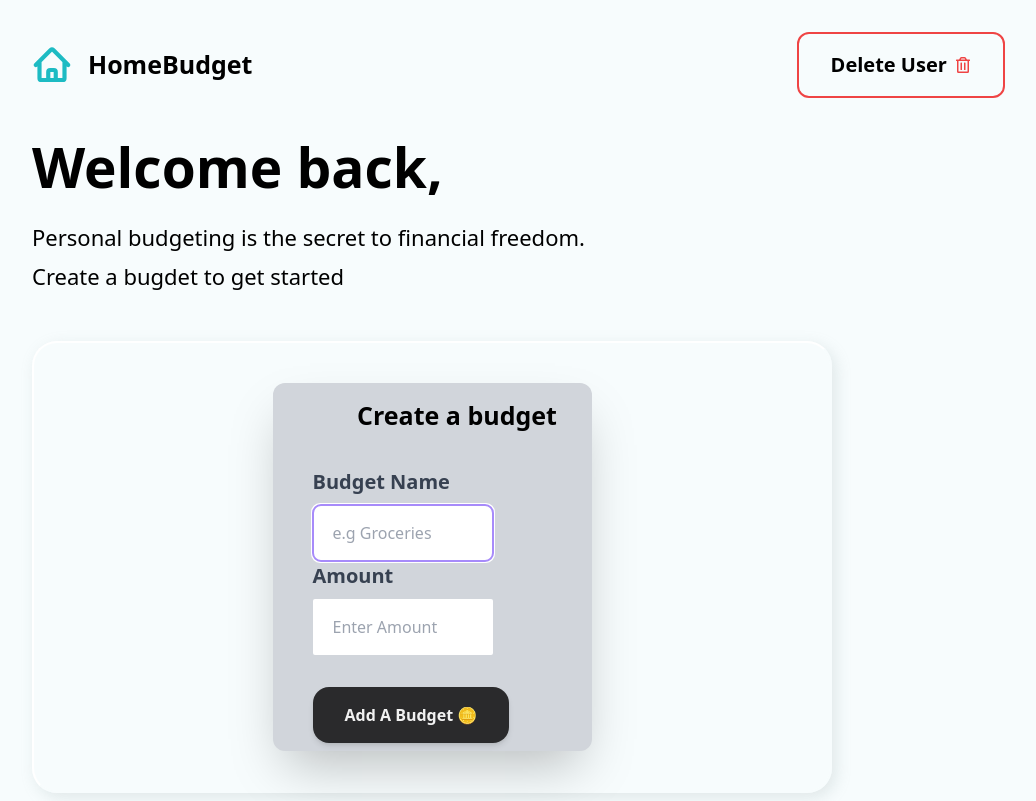
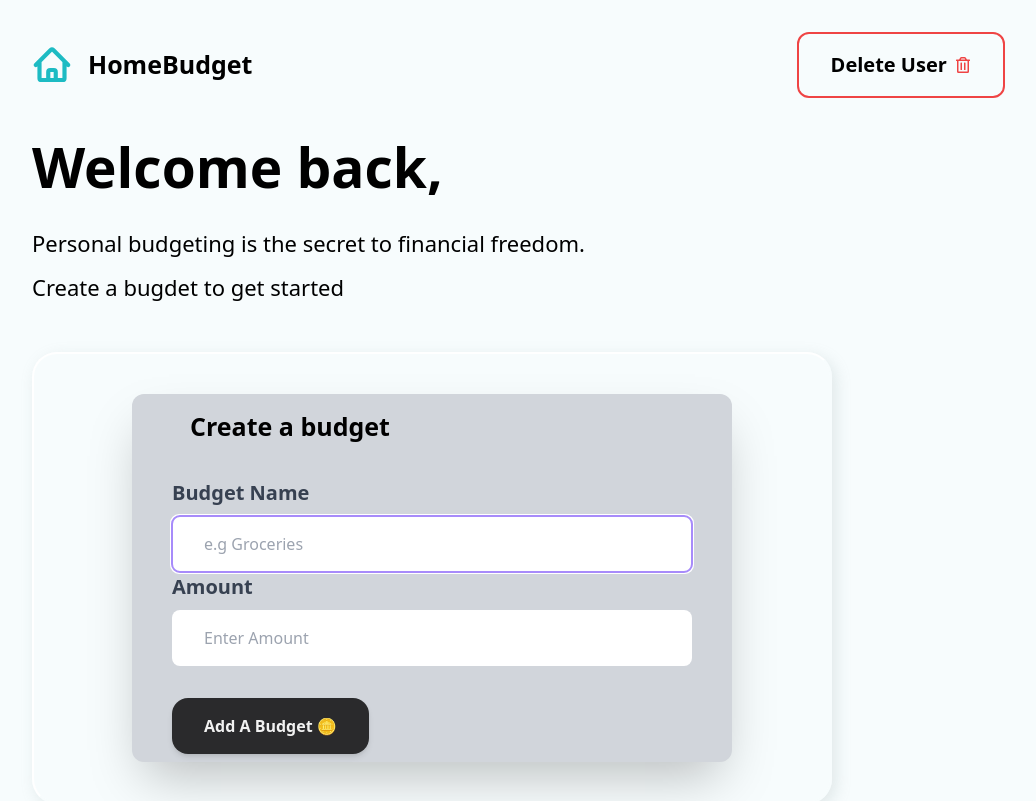
Before and after one commit to Cleve-codes/30-days-of-React, a React (Vite) app in the folder day-2-projects/expense-tracker/: page /home in a window 1280 px wide. Shown: the top 801 px of the page, without its empty margins (160-1196 px from the left). Built offline with nearby package versions, Linux system fonts and the light colour scheme.

Commit message:
expense tracker

```diff
--- a/day-2-projects/expense-tracker/src/components/BudgetCard.jsx
+++ b/day-2-projects/expense-tracker/src/components/BudgetCard.jsx
@@ -119,10 +119,12 @@ const BudgetCard = ({ showBudgetCategory = true, budget, id }) => {
       <form
         // method="post"
         ref={formRef}
-        className=" bg-gray-200 rounded-xl shadow-xl"
         onSubmit={handleSubmit}
+        className={`bg-gray-300 rounded-xl shadow-2xl w-full lg:max-w-[600px] md:max-w-[500px] sm:max-w-[400px] xs:max-w-[300px] lg:p-2 xs:p-2 sm:p-4 ${
+          showBudgetCategory ? "lg:min-w-[600px]" : "lg:min-w-[400px]"
+        } md:min-w-[400px] sm:min-w-[400px] xs:min-w-[250px]`}
       >
-        <h1 className="font-semibold text-[25px] ml-[1em] mt-[.25em] sm:ml-[2em]">
+        <h1 className="font-semibold text-[25px] mx-[1em] mt-[.25em] sm:ml-[2em]">
           Add New{" "}
           <span>
             {budget
@@ -133,7 +135,7 @@ const BudgetCard = ({ showBudgetCategory = true, budget, id }) => {
           </span>{" "}
           Expense.
         </h1>
-        <div className="flex flex-col lg:flex-row lg:items-center justify-center mt-[2%]">
+        <div className="flex flex-col lg:flex-row  justify-center mt-[2%]">
           <div className="flex flex-col mx-[2em] sm:ml-[2em]  gap-[.5em] ">
             <label
               className="font-semibold text-[20px] text-gray-700"
--- a/day-2-projects/expense-tracker/src/components/ExpenseCard.jsx
+++ b/day-2-projects/expense-tracker/src/components/ExpenseCard.jsx
@@ -38,17 +38,16 @@ const ExpenseCard = () => {
   return (
     <div className="form-wrapper">
       <form
-        method="post"
         ref={formRef}
         name="newBudget"
         id="newBudget"
-        className="bg-gray-300 rounded-xl shadow-2xl lg:p-2 sm:p-4 min-w-[3/4]"
+        className="bg-gray-300 rounded-xl shadow-2xl lg:p-2 xs:p-2 sm:p-4 lg:min-w-[600px] sm:min-w-[400px] xs:min-w-[250px]"
         onSubmit={handleSubmit}
       >
-        <h1 className="font-semibold text-[25px] ml-0 sm:ml-[2em] xs:text-center xs:mt-[.25em]">
+        <h1 className="font-semibold text-[25px] lg:text-start ml-0 sm:ml-[2em] xs:text-center xs:mt-[.25em]">
           Create a budget
         </h1>
-        <div className="flex flex-col ml-[2em] mt-[2em] gap-[.5em] ">
+        <div className="flex flex-col mx-[1em] sm:mx-[2em] mt-[2em] gap-[.5em] ">
           <label
             className="font-semibold text-[20px] text-gray-700"
             id="budgetName"
@@ -57,7 +56,7 @@ const ExpenseCard = () => {
             Budget Name
           </label>
           <input
-            className="h-[3.5em] w-4/6 rounded-lg outline-button p-5"
+            className="rounded-lg outline-button px-8 py-4"
             type="text"
             name="budget"
             autoComplete="on"
@@ -66,7 +65,7 @@ const ExpenseCard = () => {
             required
           ></input>
         </div>
-        <div className="flex flex-col ml-[2em] gap-[.5em]">
+        <div className="flex flex-col mx-[1em] sm:mx-[2em] gap-[.5em]">
           <label
             className="font-semibold text-[20px] text-gray-700"
             htmlFor="budgetAmount"
@@ -75,7 +74,7 @@ const ExpenseCard = () => {
             Amount
           </label>
           <input
-            className="h-[3.5em] w-4/6 rounded-sm outline-button p-5"
+            className=" outline-button px-8 py-4 rounded-lg"
             type="number"
             step={0.01}
             name="budgetAmount"
@@ -87,7 +86,7 @@ const ExpenseCard = () => {
           ></input>
           <input type="hidden" name="_action" value="addBudget" />
         </div>
-        <div className="flex flex-col lg:flex-row sm:gap-8 gap-2 ">
+        <div className="flex flex-row lg:flex-row sm:gap-2 sm:flex-col gap-2 ">
           <div className="sm:mt-[2em] sm:mx-[2em] xs:mx-[2em] ml-0 mt-[2em]">
             {/* <Button className="px-8 py-4" text="Create Budget 🪙" disabled={isSubmitting} /> */}
             <button
@@ -108,7 +107,7 @@ const ExpenseCard = () => {
                 className="cursor-pointer group relative flex gap-1.5
                 px-8 py-4 bg-black bg-opacity-80 text-[#f1f1f1]
                 rounded-2xl hover:bg-opacity-70
-                transition font-semibold shadow-md sm:mx-[2em] xs:mx-[2em] xs:mb-[1em]"
+                transition font-semibold shadow-md lg:my-0 xs:mx-[2em]  xs:my-[2.5em] "
                 to="/home/budgets"
               >
                 View <span className="text-white xs:hidden">Existing</span>{" "}
--- a/day-2-projects/expense-tracker/src/index.css
+++ b/day-2-projects/expense-tracker/src/index.css
@@ -55,6 +55,7 @@ body {
   background-color: hsl(var(--bkg));
   color: hsl(var(--text));
   overflow: visible;
+  transition: smooth 0.3s;
 }
 
 .line {
@@ -82,6 +83,31 @@ body {
   }
 
 /* LAYOUT */
+.flex-lg {
+  display: -webkit-box;
+  display: -ms-flexbox;
+  display: flex;
+  -ms-flex-wrap: wrap;
+  flex-wrap: wrap;
+  -webkit-box-align: start;
+  -ms-flex-align: start;
+  align-items: start;
+  gap: var(--space-lg);
+}
+
+.flex-md {
+  display: -webkit-box;
+  display: -ms-flexbox;
+  display: flex;
+  -ms-flex-wrap: wrap;
+  flex-wrap: wrap;
+  -webkit-box-align: start;
+  -ms-flex-align: start;
+  align-items: start;
+  gap: var(--space-md);
+}
+
+
 .flex-sm {
   display: -webkit-box;
   display: -ms-flexbox;
@@ -105,6 +131,20 @@ body {
   display: -ms-grid;
   display: grid;
   gap: var(--space-lg);
+  width: 100%;
+}
+
+.grid-sm {
+  display: -ms-grid;
+  display: grid;
+  gap: var(--space-sm);
+  width: 100%;
+}
+
+.grid-xs {
+  display: -ms-grid;
+  display: grid;
+  gap: var(--space-xs);
   width: 100%;
 }
 
--- a/day-2-projects/expense-tracker/src/pages/BudgetOverviewPage.jsx
+++ b/day-2-projects/expense-tracker/src/pages/BudgetOverviewPage.jsx
@@ -36,7 +36,7 @@ const BudgetOverviewPage = () => {
           </span>
           &nbsp;Overview
         </h1>
-        <div className="grid grid-cols-1 md:grid-cols-2 items-start">
+        <div className="grid grid-cols-1 md:grid-cols-2 items-start sm:gap-[.5em] lg:gap-0">
           <>
             <BudgetItem budget={budget} showDelete={showDelete} budgetId={id} />
           </>
--- a/day-2-projects/expense-tracker/src/pages/ExistingBudgets.jsx
+++ b/day-2-projects/expense-tracker/src/pages/ExistingBudgets.jsx
@@ -1,5 +1,5 @@
 // React Router && React libs
-import { useEffect, useState } from "react";
+import { useEffect } from "react";
 import { useNavigate, useParams } from "react-router-dom";
 import { MdArrowBack } from "react-icons/md";
 
@@ -14,7 +14,7 @@ import { useHomeContext } from "../context/HomeContext";
 const ExistingBudgets = () => {
   const contextData = useHomeContext();
   const { userName, budgets } = contextData;
-  const [expenses, setExpenses] = useState(contextData.expenses);
+  const expenses = contextData.expenses;
   const navigate = useNavigate();
 
   const { id } = useParams();
@@ -27,11 +27,6 @@ const ExistingBudgets = () => {
     }
   }, [budgets, navigate]);
 
-  const handleDelete = (id) => {
-    const updatedExpenses = expenses.filter((expense) => expense.id !== id);
-    setExpenses(updatedExpenses);
-    localStorage.setItem("expenses", JSON.stringify(updatedExpenses));
-  };
 
   return (
     <section className="mt-[2%]">
@@ -52,9 +47,9 @@ const ExistingBudgets = () => {
       <input type="hidden" name="_action" value="deleteExpense" />
       <input type="hidden" name="id" value={id} />
       {expenses && expenses.length > 0 ? (
-        <div className="grid-md">
+        <div className="grid-md md:grid-sm xs:grid-xs">
           <h1 className="text-[50px] my-4">Recent Expenses</h1>
-          <Table showBudgetName={showBudgetName} onDelete={handleDelete} />
+          <Table showBudgetName={showBudgetName} />
         </div>
       ) : null}
       <div className="mt-[2em] flex justify-between">
--- a/day-2-projects/expense-tracker/src/pages/IndexRoute.jsx
+++ b/day-2-projects/expense-tracker/src/pages/IndexRoute.jsx
@@ -16,7 +16,7 @@ const IndexRoute = () => {
         </h1>
         {budgets.length === 0 && (
           <div className="mt-[1.5em]">
-            <p className="text-[22px] leading-[.5em]">
+            <p className="text-[22px] leading-[.5em] xs:leading-[1em]">
               Personal budgeting is the secret to financial freedom.
             </p>
             <p className="text-[22px] leading-[3em]">
```
Also changed, not shown: day-2-projects/expense-tracker/src/components/Nav.jsx (+6 -1 lines).
